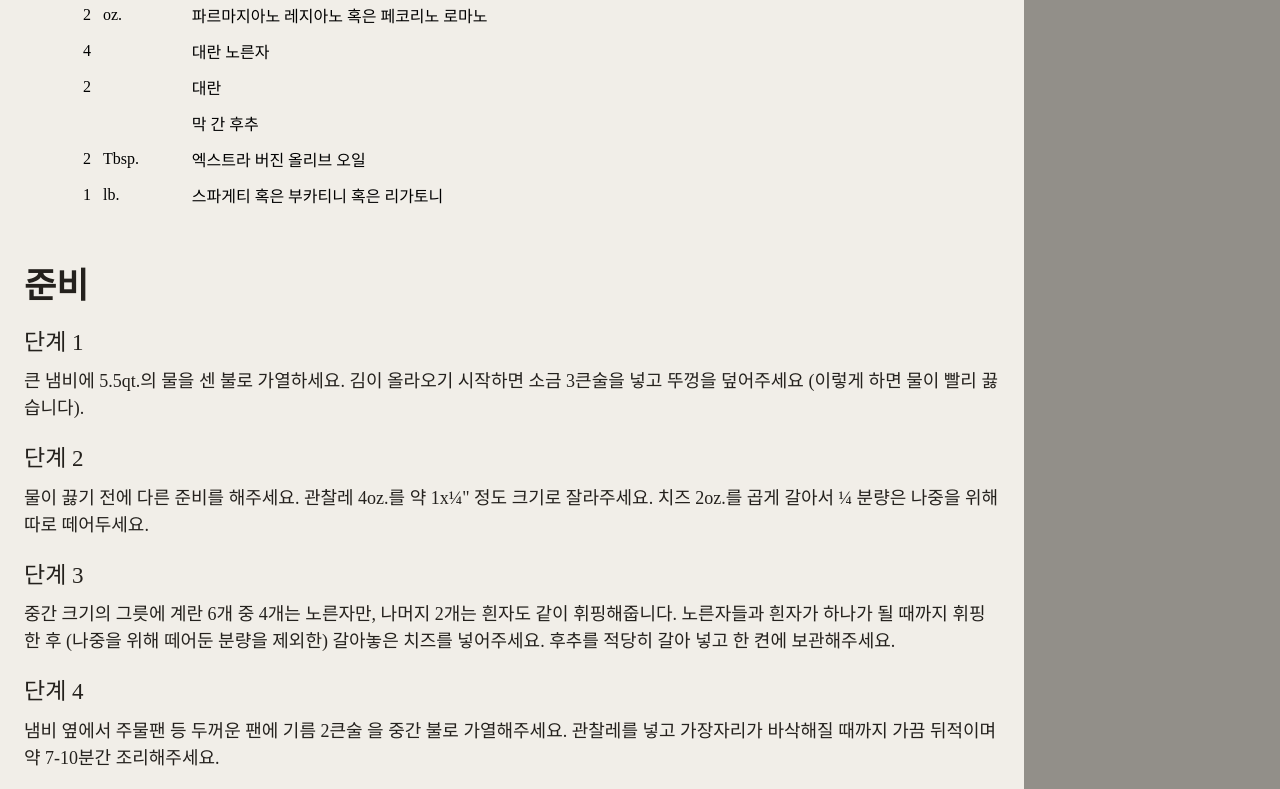
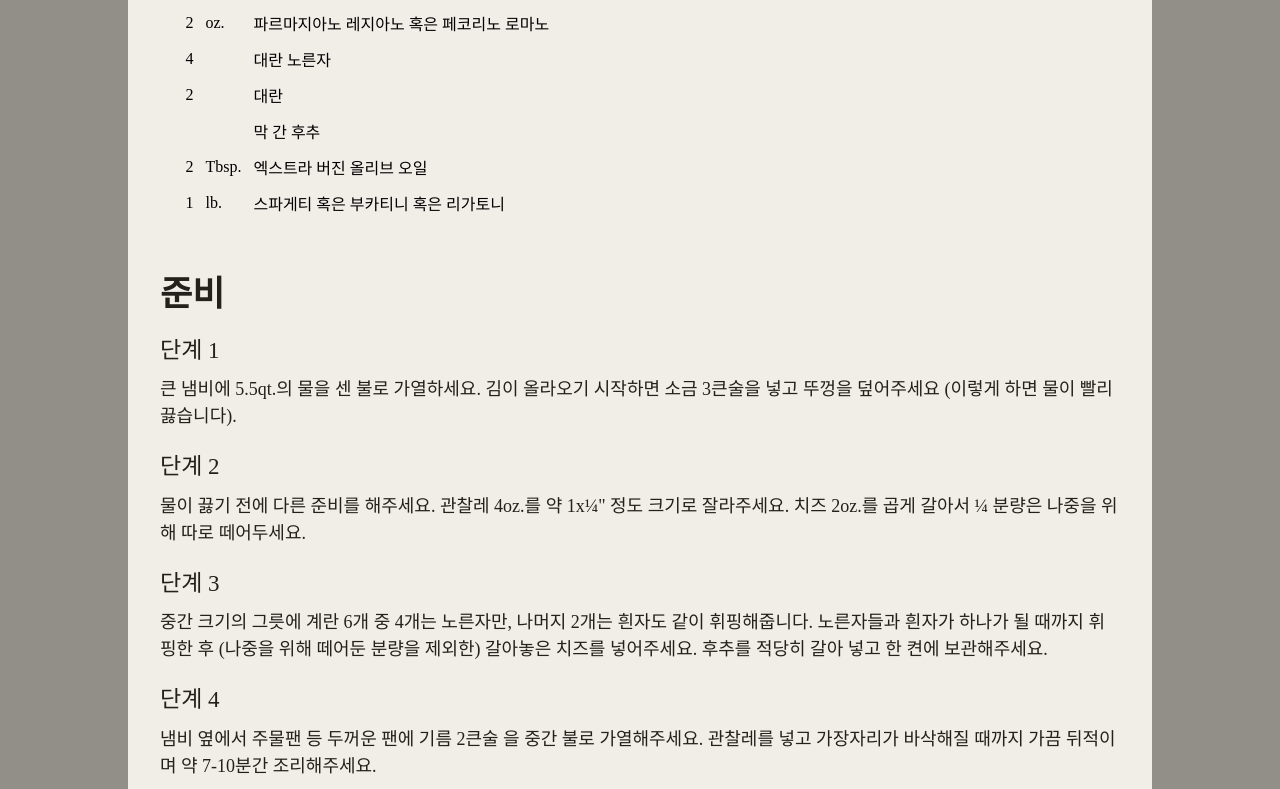
Before and after one commit to ecss03/WMD241_202220403, a plain HTML site: page src/w4/assignment/w4.html in a window 1280 px wide. Shown: the part 2011-2800 px from the top of the page. Drawn offline with Linux system fonts and the light colour scheme; a web font is replaced by a local one.

Commit message:
04/03_202220403_HEJ_4주차 과제

```diff
--- a/src/w4/assignment/w4.html
+++ b/src/w4/assignment/w4.html
@@ -21,12 +21,14 @@
 
       body {
         background-color: #928f89;
+        max-width: max-content;
+        margin-inline: auto;
       }
 
       .container {
         max-width: 64rem;
         background-color: #f1eee8;
-        padding: 24px;
+        padding: 32px;
       }
 
       img {
@@ -40,7 +42,7 @@
       }
 
       table {
-        width: 100%;
+        width: max-content;
         border-collapse: collapse;
       }
 
```
